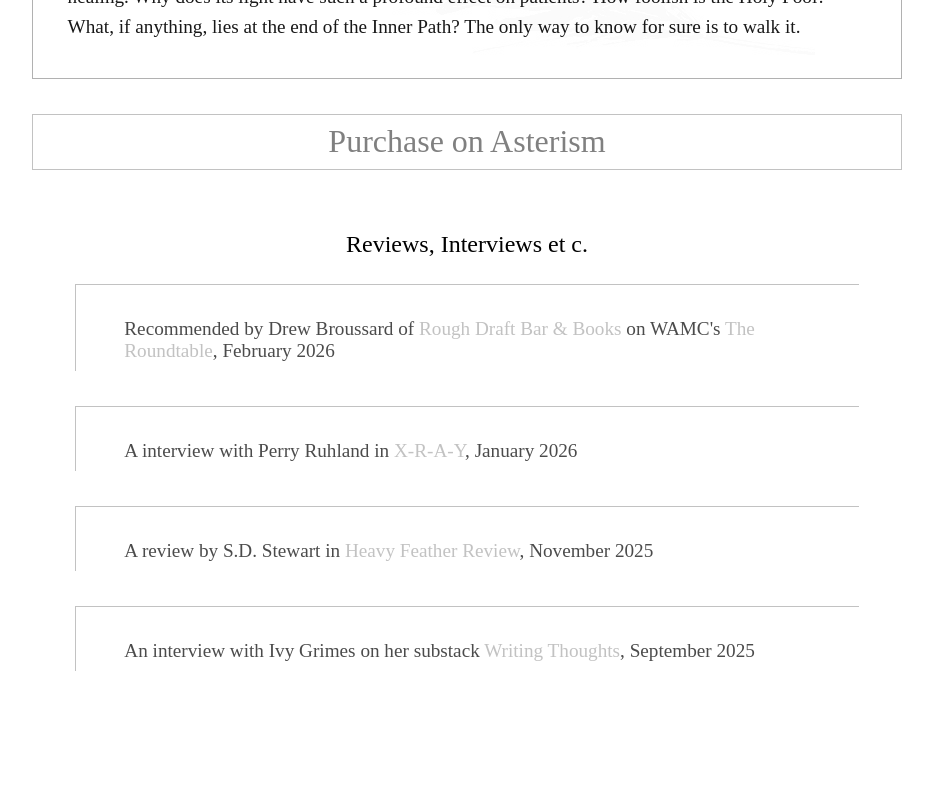
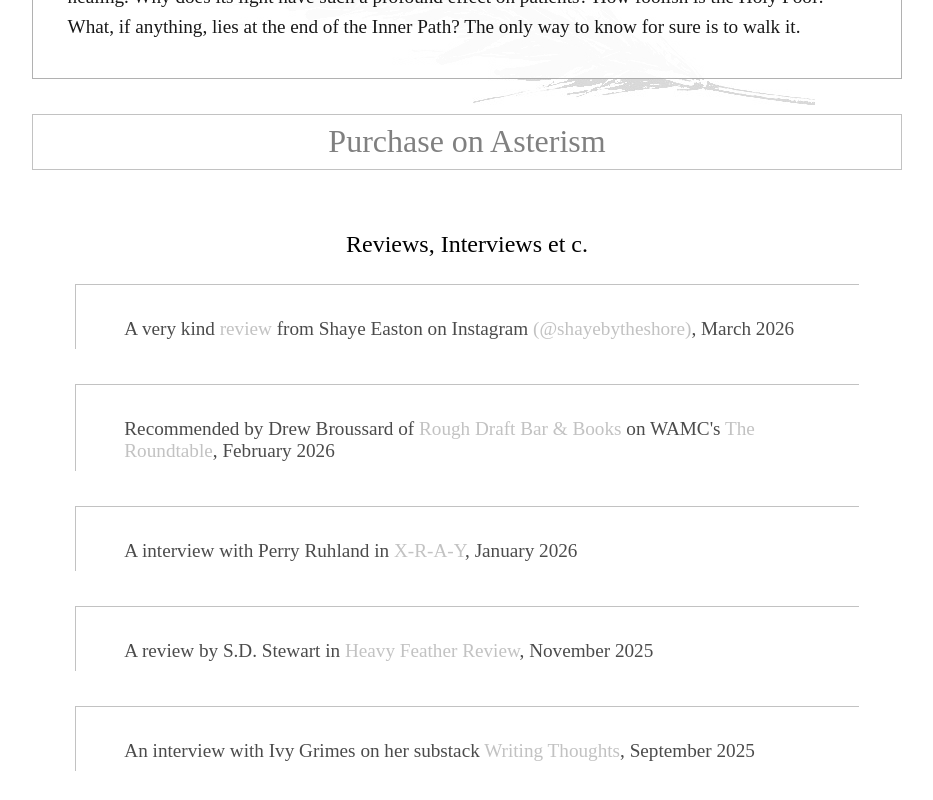
Before and after one commit to perfidiousscript/home_page, a Next.js app: page /the_veldt_institute in a window 1280 px wide. Shown: the part 824-1624 px from the top of the page, without its empty margins (173-1106 px from the left). Before the commit the page ends 1543 px from the top, so only its background shows below. Built offline with nearby package versions, Linux system fonts and the light colour scheme.

Commit message:
adds shayebytheshore review to TVI page

```diff
--- a/public/credits.js
+++ b/public/credits.js
@@ -308,6 +308,19 @@ export const tviCredits = [
   // https://heavyfeatherreview.org/2025/11/20/the-veldt-institute/
   {
     title: [
+      "A very kind ",
+      <a href="https://www.instagram.com/p/DWTiy-0iXFT" key="5">
+        review
+      </a>,
+      " from Shaye Easton on Instagram ",
+      <a href="https://www.instagram.com/shayebytheshore/" key="4">
+        (@shayebytheshore)
+      </a>,
+      ", March 2026",
+    ],
+  },
+  {
+    title: [
       "Recommended by Drew Broussard of  ",
       <a href="https://www.roughdraftny.com/" key="1">
         Rough Draft Bar & Books
@@ -315,7 +328,7 @@ export const tviCredits = [
       " on WAMC's ",
       <a
         href="https://www.wamc.org/podcast/the-roundtable/2026-02-17/book-picks-battenkill-books-and-rough-draft-bar-books"
-        key="1"
+        key="3"
       >
         The Roundtable
       </a>,
@@ -327,7 +340,7 @@ export const tviCredits = [
       "A interview with Perry Ruhland in ",
       <a
         href="https://xraylitmag.com/samuel-m-moss-interviewed-by-perry-ruhland/interviews-reviews/"
-        key="1"
+        key="3"
       >
         {" "}
         X-R-A-Y
@@ -353,7 +366,7 @@ export const tviCredits = [
       "An interview with Ivy Grimes on her substack",
       <a
         href="https://ivygrimes.substack.com/p/interview-with-samuel-moss"
-        key="3s"
+        key="1"
       >
         {" "}
         Writing Thoughts
```
